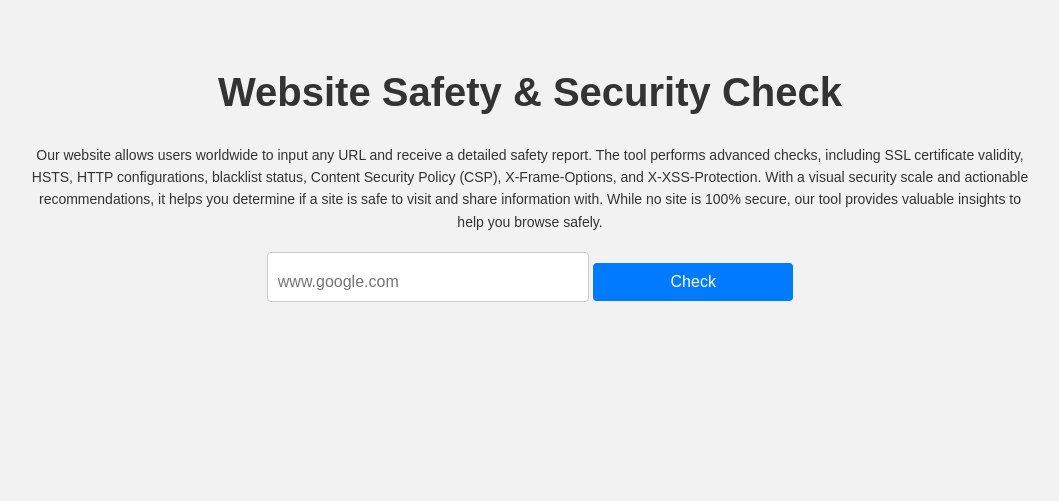
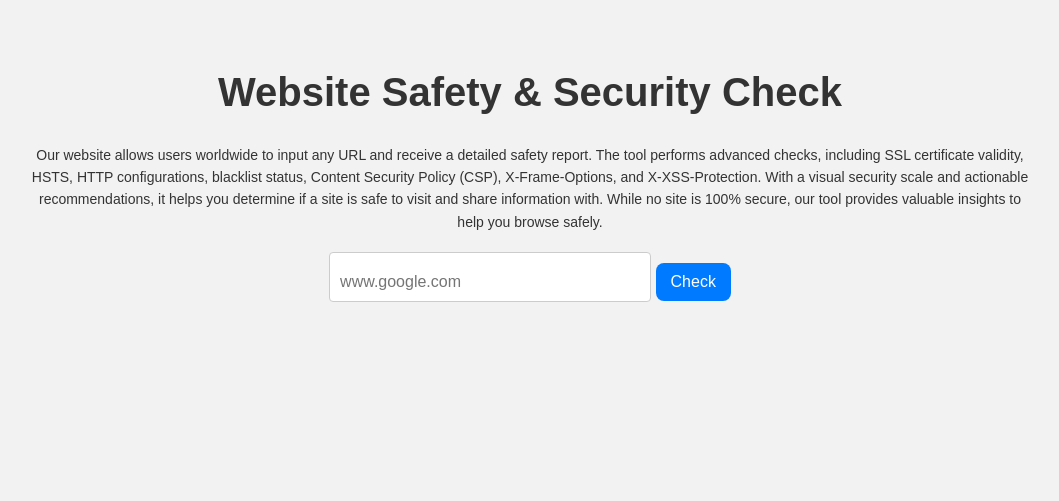
Before and after one commit to Itay25/free-website-security-check, a Flask app: page / in a window 1280 px wide. Shown: the top 501 px of the page, without its empty margins (110-1169 px from the left). Run offline with Flask 3, Linux system fonts and the light colour scheme.

Commit message:
Update style.css.css

```diff
--- a/static/style.css.css
+++ b/static/style.css.css
@@ -60,8 +60,7 @@ button {
   background-color: #007BFF;
   color: #fff;
   border: none;
-  border-radius: 4px;
-  width: 200px;
+  border-radius: 8px;
   cursor: pointer;
 }
 
```
